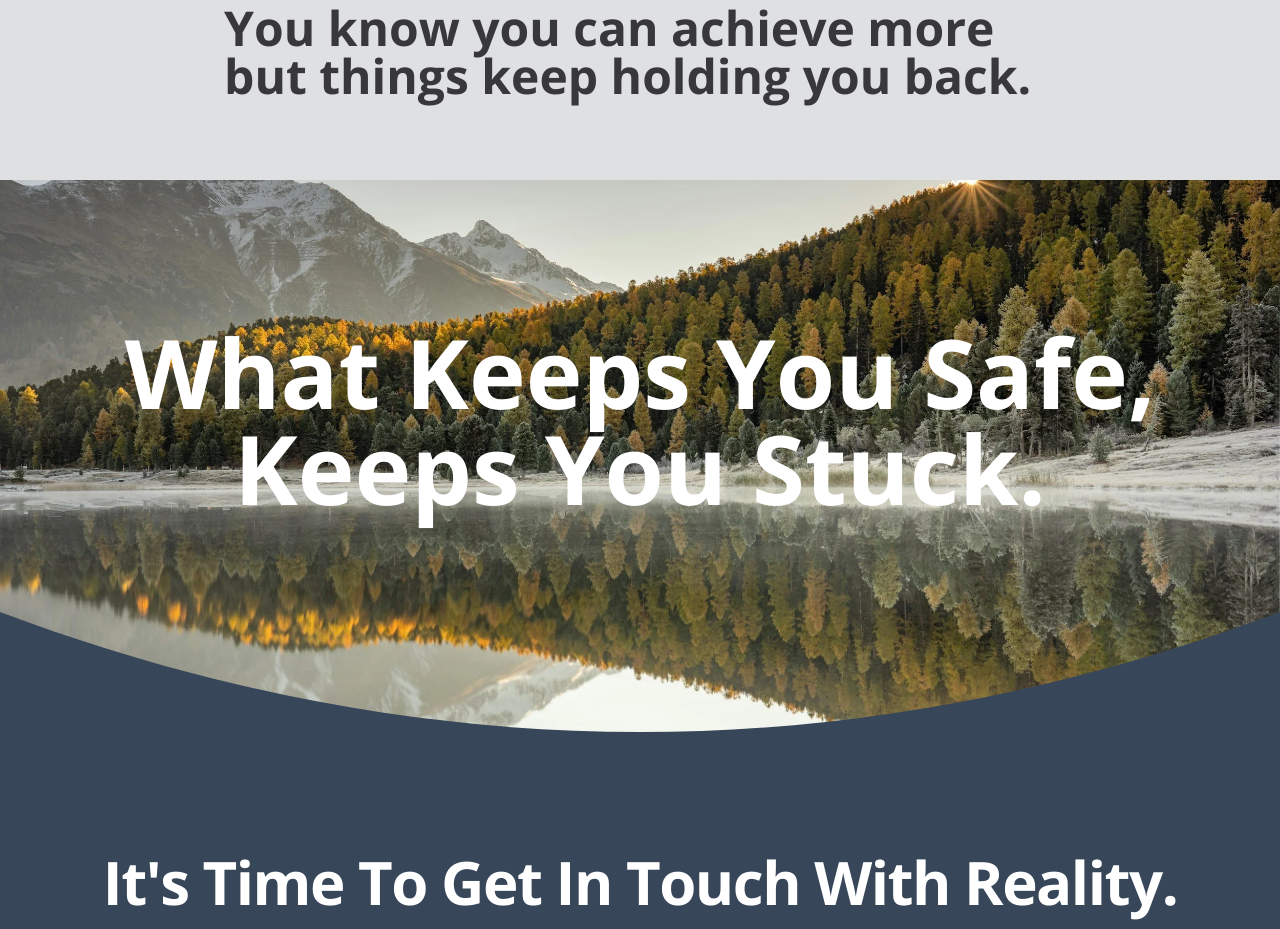
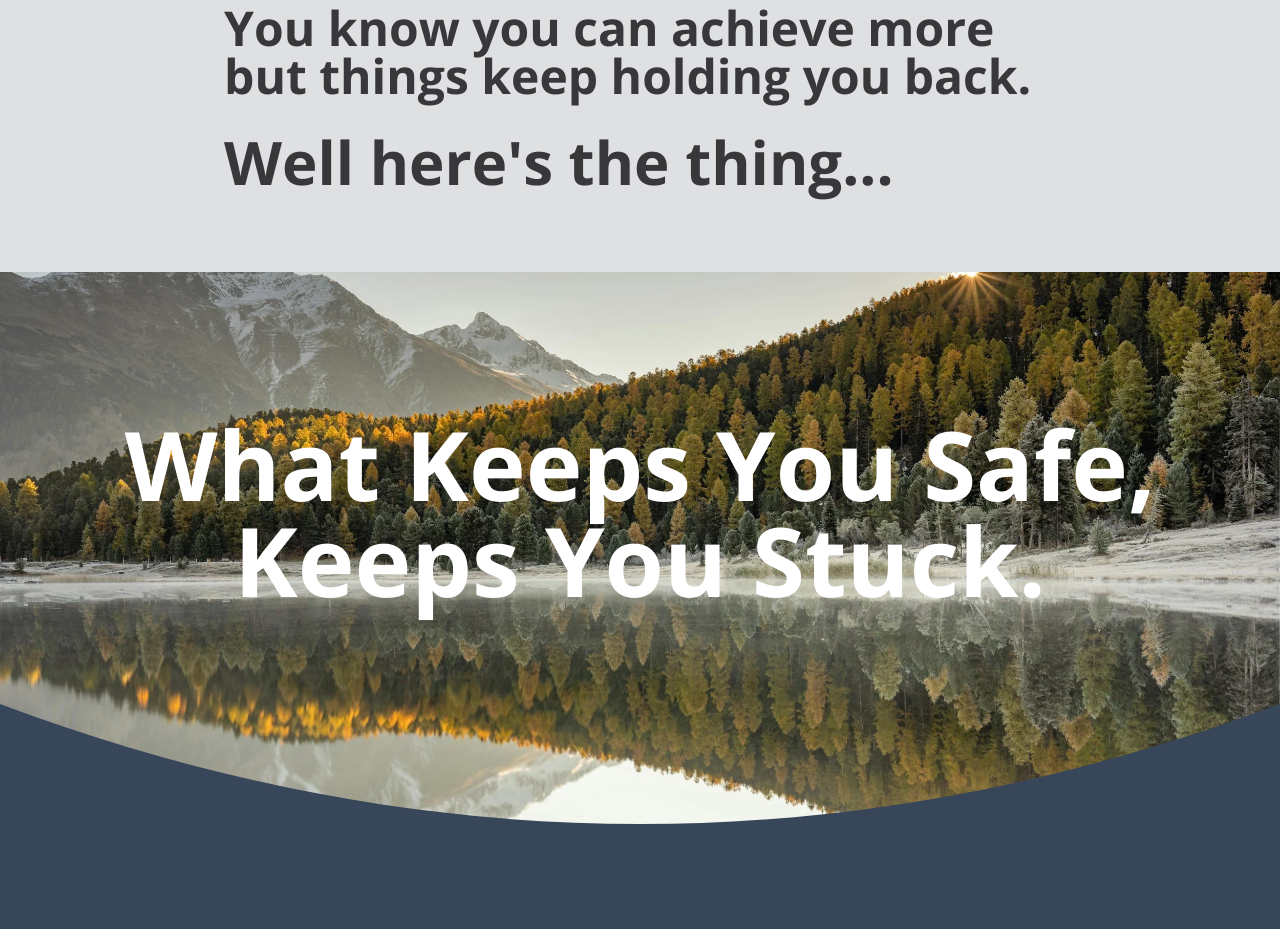
Before and after one commit to michaelzick/michaelzick.com, a Next.js app: page / in a window 1280 px wide. Shown: the part 1100-2029 px from the top of the page. Built offline with nearby package versions, Linux system fonts and the light colour scheme.

Commit message:
added "here's the thing"

```diff
--- a/components/sections/BeginningSection.tsx
+++ b/components/sections/BeginningSection.tsx
@@ -19,7 +19,7 @@ export function BeginningSection({
   scrollMarginTop,
   isVisible
 }: BeginningSectionProps) {
-  const { setRef: setCopyRef, visibleStates: copyVisible } = useFadeInOnScroll(3, 0.35);
+  const { setRef: setCopyRef, visibleStates: copyVisible } = useFadeInOnScroll(4, 0.35);
 
   return (
     <div id="beginning-section" ref={wrapperRef}>
@@ -49,6 +49,14 @@ export function BeginningSection({
           >
             You know you can achieve more but things keep holding you back.
           </h3>
+          <h2
+            ref={setCopyRef(3)}
+            className={`font-headline text-4xl font-bold leading-tight md:text-6xl transition-all duration-700 ease-out delay-500 ${
+              copyVisible[3] ? 'opacity-100 translate-y-0' : 'opacity-0 translate-y-6'
+            }`}
+          >
+            Well here&apos;s the thing...
+          </h2>
         </div>
       </section>
 
```
